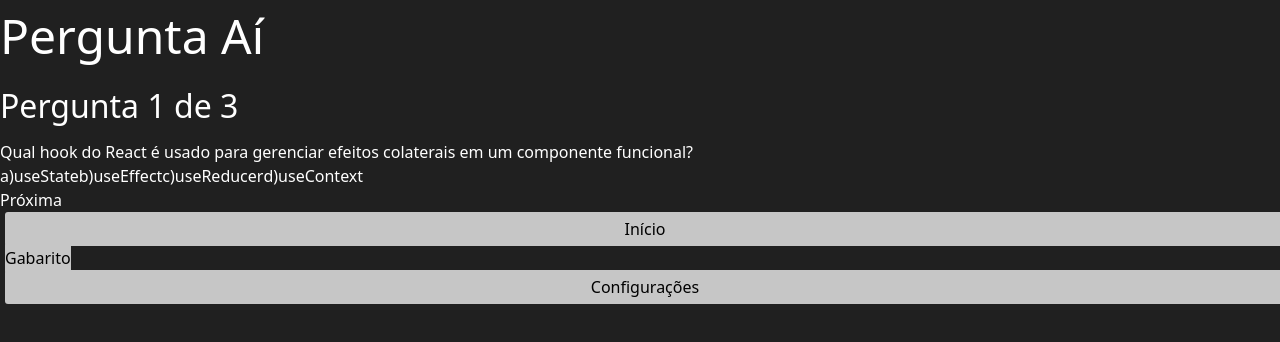
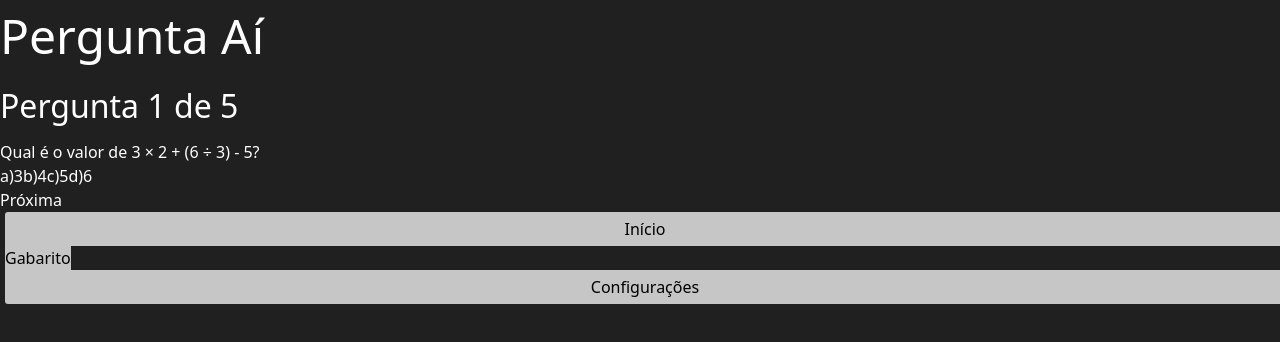
Before and after one commit to capb1981/teste-react, a React (Vite) app: page /quiz in a window 1280 px wide. Shown: the top 342 px of the page. Built offline with nearby package versions, Linux system fonts and the light colour scheme.

Commit message:
atualizacao

```diff
--- a/src/desafio09/Tela.tsx
+++ b/src/desafio09/Tela.tsx
@@ -15,8 +15,8 @@ const filtrarPorCategoria = (perguntas: Pergunta[], categoria: string) => {
 };
 
 // CONTROLE :: Definição manual da dificuldade e categoria (pode ser alterada conforme necessário)
-const nivelSelecionado = "média"; // "fácil" | "média" | "difícil"
-const categoriaSelecionada = "react+typescript"; // "react+typescript" | "html" | "Java" | "CSS" | "expressões numéricas"
+const nivelSelecionado = "difícil"; // "fácil" | "média" | "difícil"
+const categoriaSelecionada = "expressões numéricas"; // "react+typescript" | "html" | "Java" | "CSS" | "expressões numéricas"
 
 const perguntasFiltradas = embaralharPerguntas(
     filtrarPorCategoria(filtrarPorDificuldade(perguntas, nivelSelecionado), categoriaSelecionada)
--- a/src/desafio09/perguntas.ts
+++ b/src/desafio09/perguntas.ts
@@ -565,5 +565,44 @@ export interface Pergunta {
         "7"
       ],
       correta: "6"
+    },
+    {
+      "id": 47,
+      "dificuldade": "difícil",
+      "categoria": "expressões numéricas",
+      "pergunta": "Qual é o valor de (8 + 2 × 5) ÷ 10?",
+      "opcoes": [
+        "1",
+        "2",
+        "3",
+        "4"
+      ],
+      "correta": "1"
+    },
+    {
+      "id": 48,
+      "dificuldade": "difícil",
+      "categoria": "expressões numéricas",
+      "pergunta": "Qual é o valor de 4 × (3 + 2) ÷ 5?",
+      "opcoes": [
+        "4",
+        "5",
+        "6",
+        "7"
+      ],
+      "correta": "4"
+    },
+    {
+      "id": 49,
+      "dificuldade": "difícil",
+      "categoria": "expressões numéricas",
+      "pergunta": "Qual é o valor de 3 × 2 + (6 ÷ 3) - 5?",
+      "opcoes": [
+        "3",
+        "4",
+        "5",
+        "6"
+      ],
+      "correta": "3"
     }
   ];
```
